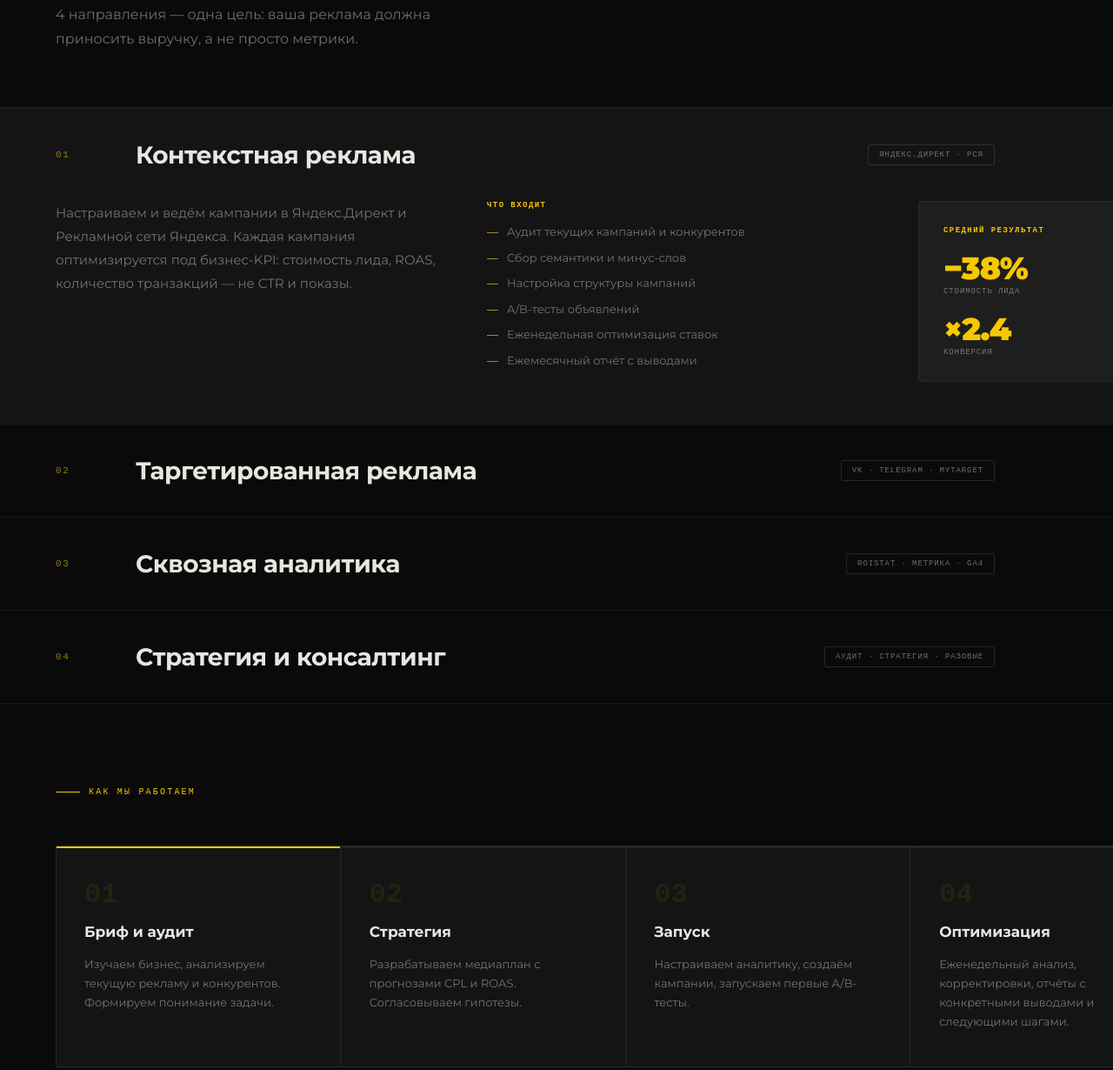
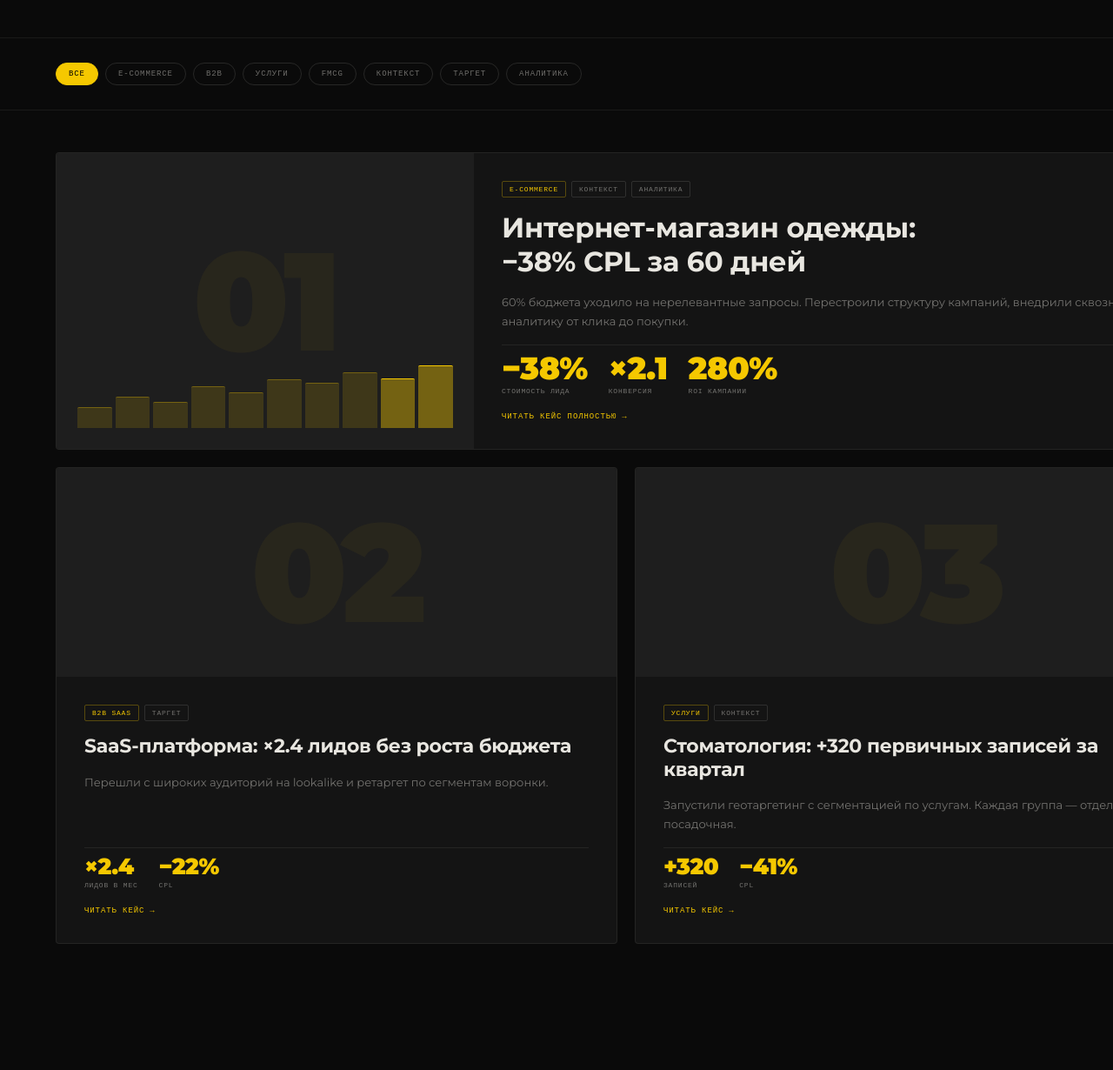
Before and after one commit to Nafojoj/-, a plain HTML site: page index.html in a window 1280 px wide. Shown: the part 347-1577 px from the top of the page at 87% size. After the commit the page ends 1528 px from the top, so only its background shows below. Drawn offline with Linux system fonts and the light colour scheme; a web font is replaced by a local one.

Commit message:
Update index.html

```diff
--- a/index.html
+++ b/index.html
@@ -2,13 +2,13 @@
 <html lang="ru">
 <head>
 <meta charset="UTF-8">
-<title>SIGNAL — Услуги</title>
+<title>SIGNAL — Кейсы</title>
 <link href="https://fonts.googleapis.com/css2?family=Montserrat:wght@400;500;600;700;900&family=Martian+Mono:wght@400;600&display=swap" rel="stylesheet">
 <style>
 * { margin:0; padding:0; box-sizing:border-box; }
 body { width:1440px; background:#0A0A0A; font-family:'Montserrat',sans-serif; color:#E8E6E0; }
 :root {
-  --s1:#141414; --s2:#1E1E1E; --s3:#272727;
+  --s1:#141414; --s2:#1E1E1E;
   --border:rgba(232,230,224,.07); --border2:rgba(232,230,224,.13);
   --text:#E8E6E0; --muted:rgba(232,230,224,.45); --hint:rgba(232,230,224,.2);
   --accent:#F5C800; --mono:'Martian Mono',monospace;
@@ -27,102 +27,99 @@ nav {
 .page-hero {
   padding:80px 64px 64px;
   border-bottom:1px solid var(--border);
+  display:flex; justify-content:space-between; align-items:flex-end;
   position:relative; overflow:hidden;
 }
 .page-hero::after { content:''; position:absolute; top:0; left:0; right:0; height:3px; background:var(--accent); }
+.ph-left {}
 .ph-tag { font-family:var(--mono); font-size:10px; color:var(--accent); letter-spacing:.22em; text-transform:uppercase; display:flex; align-items:center; gap:10px; margin-bottom:24px; }
 .ph-tag::before { content:''; width:28px; height:1px; background:var(--accent); }
-.ph-h1 { font-weight:900; font-size:80px; line-height:.92; letter-spacing:-2px; text-transform:uppercase; color:var(--text); max-width:700px; margin-bottom:24px; }
-.ph-desc { font-size:16px; color:var(--muted); line-height:1.75; max-width:480px; }
+.ph-h1 { font-weight:900; font-size:80px; line-height:.92; letter-spacing:-2px; text-transform:uppercase; color:var(--text); }
+.ph-desc { font-size:14px; color:var(--muted); line-height:1.75; max-width:320px; text-align:right; }
 
-/* SERVICES LIST — accordion style */
-.services-list { border-bottom:1px solid var(--border); }
+/* FILTERS */
+.filters {
+  padding:28px 64px;
+  border-bottom:1px solid var(--border);
+  display:flex; gap:8px; flex-wrap:wrap;
+}
+.filter-pill {
+  font-family:var(--mono); font-size:9px; letter-spacing:.1em; text-transform:uppercase;
+  padding:7px 14px; border-radius:20px; border:1px solid var(--border2);
+  color:var(--muted); cursor:pointer; transition:.15s;
+}
+.filter-pill.active { background:var(--accent); color:#000; border-color:var(--accent); }
 
-.srv-item {
-  border-top:1px solid var(--border);
-  overflow:hidden;
+/* CASES GRID */
+.cases-grid { padding:48px 64px 96px; display:grid; grid-template-columns:1fr 1fr; gap:20px; }
+
+.case-card {
+  background:var(--s1); border:1px solid var(--border);
+  border-radius:4px; overflow:hidden;
+  display:flex; flex-direction:column;
+  transition: border-color .2s;
 }
-.srv-item.open { background:var(--s1); }
+.case-card:hover { border-color:var(--border2); }
 
-.srv-header {
-  padding:36px 64px;
-  display:grid;
-  grid-template-columns:60px 1fr auto 200px;
-  align-items:center;
-  gap:32px;
-  cursor:pointer;
+.case-card.featured {
+  grid-column:1/-1;
+  flex-direction:row;
 }
-.srv-num { font-family:var(--mono); font-size:11px; color:var(--accent); letter-spacing:.15em; opacity:.6; }
-.srv-title { font-weight:700; font-size:28px; color:var(--text); letter-spacing:-0.5px; }
-.srv-tag {
-  font-family:var(--mono); font-size:9px; color:var(--muted);
-  border:1px solid var(--border2); padding:6px 12px; border-radius:2px;
-  letter-spacing:.1em; text-transform:uppercase; white-space:nowrap;
+
+.cc-visual {
+  height:240px; background:var(--s2);
+  position:relative; overflow:hidden;
+  flex-shrink:0;
 }
-.srv-arrow { font-size:20px; color:var(--accent); justify-self:end; }
-.srv-item.open .srv-arrow { transform:rotate(45deg); }
+.case-card.featured .cc-visual { width:480px; height:auto; }
 
-.srv-body {
-  display:none; padding:0 64px 48px;
+/* Visual pattern inside */
+.vis-pattern {
+  position:absolute; inset:0;
+  display:flex; align-items:center; justify-content:center;
 }
-.srv-item.open .srv-body { display:grid; grid-template-columns:1fr 1fr 320px; gap:48px; }
+.vis-num {
+  font-weight:900; font-size:160px; color:rgba(245,200,0,.05);
+  line-height:1; letter-spacing:-5px; user-select:none;
+}
+.vis-bar-chart {
+  position:absolute; bottom:24px; left:24px; right:24px;
+  display:flex; align-items:flex-end; gap:4px; height:80px;
+}
+.vis-bar { flex:1; background:rgba(245,200,0,.15); border-radius:2px 2px 0 0; border-top:1px solid rgba(245,200,0,.3); }
+.vis-bar.hi { background:rgba(245,200,0,.4); border-top-color:var(--accent); }
 
-.sb-desc { font-size:15px; color:var(--muted); line-height:1.8; }
+.cc-body { padding:32px; display:flex; flex-direction:column; gap:16px; flex:1; }
 
-.sb-includes h4 {
+.cc-tags { display:flex; gap:6px; flex-wrap:wrap; }
+.cc-tag {
+  font-family:var(--mono); font-size:8px; letter-spacing:.1em; text-transform:uppercase;
+  padding:4px 8px; border:1px solid var(--border2); border-radius:2px; color:var(--muted);
+}
+.cc-tag.accent { border-color:rgba(245,200,0,.3); color:var(--accent); }
+
+.cc-title { font-weight:700; font-size:22px; color:var(--text); line-height:1.2; letter-spacing:-0.3px; }
+.case-card.featured .cc-title { font-size:32px; }
+
+.cc-desc { font-size:13px; color:var(--muted); line-height:1.7; }
+
+.cc-metrics { display:flex; gap:24px; padding-top:8px; border-top:1px solid var(--border); margin-top:auto; }
+.cc-metric { display:flex; flex-direction:column; gap:4px; }
+.cc-m-val { font-weight:900; font-size:26px; color:var(--accent); line-height:1; letter-spacing:-0.5px; }
+.case-card.featured .cc-m-val { font-size:36px; }
+.cc-m-label { font-family:var(--mono); font-size:8px; color:var(--muted); letter-spacing:.1em; text-transform:uppercase; }
+
+.cc-link {
   font-family:var(--mono); font-size:9px; color:var(--accent);
-  letter-spacing:.16em; text-transform:uppercase; margin-bottom:16px;
+  letter-spacing:.1em; text-transform:uppercase;
+  display:flex; align-items:center; gap:6px; margin-top:4px;
+  text-decoration:none;
 }
-.sb-list { list-style:none; display:flex; flex-direction:column; gap:10px; }
-.sb-list li {
-  font-size:13px; color:var(--muted); display:flex; align-items:flex-start; gap:10px; line-height:1.5;
-}
-.sb-list li::before { content:'—'; color:var(--accent); flex-shrink:0; }
+.cc-link::after { content:'→'; }
 
-.sb-result {
-  background:var(--s2); border:1px solid var(--border);
-  padding:28px; border-radius:4px; display:flex; flex-direction:column; gap:20px;
-}
-.sb-result h4 { font-family:var(--mono); font-size:9px; color:var(--accent); letter-spacing:.16em; text-transform:uppercase; }
-.sb-metric { display:flex; flex-direction:column; gap:4px; }
-.sb-metric-val { font-weight:900; font-size:36px; color:var(--accent); letter-spacing:-1px; line-height:1; }
-.sb-metric-label { font-family:var(--mono); font-size:9px; color:var(--muted); letter-spacing:.1em; text-transform:uppercase; }
-
-/* PROCESS */
-.process-section { padding:96px 64px; }
-.ps-tag { font-family:var(--mono); font-size:10px; color:var(--accent); letter-spacing:.22em; text-transform:uppercase; display:flex; align-items:center; gap:10px; margin-bottom:56px; }
-.ps-tag::before { content:''; width:28px; height:1px; background:var(--accent); }
-.process-steps { display:grid; grid-template-columns:repeat(4,1fr); gap:1px; background:var(--border); border:1px solid var(--border); }
-.step {
-  background:var(--s1); padding:40px 32px;
-  display:flex; flex-direction:column; gap:16px;
-  border-right:1px solid var(--border);
-  position:relative; overflow:hidden;
-}
-.step:last-child { border-right:none; }
-.step::before { content:''; position:absolute; top:0; left:0; right:0; height:2px; background:var(--s3); }
-.step.active::before { background:var(--accent); }
-.step-num { font-family:var(--mono); font-size:32px; font-weight:600; color:rgba(245,200,0,.08); line-height:1; }
-.step-title { font-weight:700; font-size:17px; color:var(--text); }
-.step-desc { font-size:13px; color:var(--muted); line-height:1.7; }
-
-/* FAQ */
-.faq-section { padding:0 64px 96px; }
-.faq-item { border-top:1px solid var(--border); padding:28px 0; display:grid; grid-template-columns:1fr auto; gap:32px; align-items:start; }
-.faq-q { font-weight:600; font-size:18px; color:var(--text); }
-.faq-a { font-size:14px; color:var(--muted); line-height:1.75; max-width:600px; }
-.faq-plus { font-size:22px; color:var(--accent); flex-shrink:0; margin-top:2px; }
-
-/* CTA */
-.cta-block {
-  margin:0 64px 64px;
-  background:var(--s1); border:1px solid var(--border);
-  padding:64px; display:flex; justify-content:space-between; align-items:center;
-  border-radius:4px;
-}
-.cta-h2 { font-weight:900; font-size:44px; letter-spacing:-1px; text-transform:uppercase; color:var(--text); margin-bottom:12px; }
-.cta-desc { font-size:14px; color:var(--muted); }
-.btn-primary { font-family:var(--mono); font-size:11px; font-weight:600; letter-spacing:.1em; text-transform:uppercase; background:var(--accent); color:#000; padding:16px 32px; border-radius:2px; text-decoration:none; }
+/* BAR heights */
+.b1{height:30%} .b2{height:45%} .b3{height:38%} .b4{height:60%} .b5{height:52%}
+.b6{height:70%} .b7{height:65%} .b8{height:80%} .b9{height:72%} .b10{height:90%}
 </style>
 </head>
 <body>
@@ -131,8 +128,8 @@ nav {
   <div class="nav-logo">SIGNAL</div>
   <div class="nav-links">
     <a class="nav-link" href="#">Главная</a>
-    <a class="nav-link active" href="#">Услуги</a>
-    <a class="nav-link" href="#">Кейсы</a>
+    <a class="nav-link" href="#">Услуги</a>
+    <a class="nav-link active" href="#">Кейсы</a>
     <a class="nav-link" href="#">О нас</a>
     <a class="nav-link" href="#">Блог</a>
   </div>
@@ -140,137 +137,88 @@ nav {
 </nav>
 
 <section class="page-hero">
-  <div class="ph-tag">Услуги</div>
-  <div class="ph-h1">ЧТО МЫ<br>ДЕЛАЕМ</div>
-  <div class="ph-desc">4 направления — одна цель: ваша реклама должна приносить выручку, а не просто метрики.</div>
+  <div class="ph-left">
+    <div class="ph-tag">Кейсы</div>
+    <div class="ph-h1">РЕАЛЬНЫЕ<br>РЕЗУЛЬТАТЫ</div>
+  </div>
+  <div class="ph-desc">6+ кейсов из разных ниш.<br>Цифры, которые проверяемы.</div>
 </section>
 
-<!-- SERVICES ACCORDION -->
-<div class="services-list">
+<div class="filters">
+  <div class="filter-pill active">Все</div>
+  <div class="filter-pill">E-commerce</div>
+  <div class="filter-pill">B2B</div>
+  <div class="filter-pill">Услуги</div>
+  <div class="filter-pill">FMCG</div>
+  <div class="filter-pill">Контекст</div>
+  <div class="filter-pill">Таргет</div>
+  <div class="filter-pill">Аналитика</div>
+</div>
 
-  <div class="srv-item open">
-    <div class="srv-header">
-      <div class="srv-num">01</div>
-      <div class="srv-title">Контекстная реклама</div>
-      <div class="srv-tag">Яндекс.Директ · РСЯ</div>
-      <div class="srv-arrow">+</div>
+<div class="cases-grid">
+
+  <!-- FEATURED -->
+  <div class="case-card featured">
+    <div class="cc-visual">
+      <div class="vis-pattern"><div class="vis-num">01</div></div>
+      <div class="vis-bar-chart">
+        <div class="vis-bar b1"></div><div class="vis-bar b2"></div><div class="vis-bar b3"></div>
+        <div class="vis-bar b4"></div><div class="vis-bar b5"></div><div class="vis-bar b6"></div>
+        <div class="vis-bar b7"></div><div class="vis-bar b8"></div><div class="vis-bar b9 hi"></div>
+        <div class="vis-bar b10 hi"></div>
+      </div>
     </div>
-    <div class="srv-body">
-      <div class="sb-desc">
-        Настраиваем и ведём кампании в Яндекс.Директ и Рекламной сети Яндекса. Каждая кампания оптимизируется под бизнес-KPI: стоимость лида, ROAS, количество транзакций — не CTR и показы.
+    <div class="cc-body">
+      <div class="cc-tags">
+        <span class="cc-tag accent">E-commerce</span>
+        <span class="cc-tag">Контекст</span>
+        <span class="cc-tag">Аналитика</span>
       </div>
-      <div class="sb-includes">
-        <h4>Что входит</h4>
-        <ul class="sb-list">
-          <li>Аудит текущих кампаний и конкурентов</li>
-          <li>Сбор семантики и минус-слов</li>
-          <li>Настройка структуры кампаний</li>
-          <li>A/B-тесты объявлений</li>
-          <li>Еженедельная оптимизация ставок</li>
-          <li>Ежемесячный отчёт с выводами</li>
-        </ul>
+      <div class="cc-title">Интернет-магазин одежды:<br>−38% CPL за 60 дней</div>
+      <div class="cc-desc">60% бюджета уходило на нерелевантные запросы. Перестроили структуру кампаний, внедрили сквозную аналитику от клика до покупки.</div>
+      <div class="cc-metrics">
+        <div class="cc-metric"><div class="cc-m-val">−38%</div><div class="cc-m-label">Стоимость лида</div></div>
+        <div class="cc-metric"><div class="cc-m-val">×2.1</div><div class="cc-m-label">Конверсия</div></div>
+        <div class="cc-metric"><div class="cc-m-val">280%</div><div class="cc-m-label">ROI кампании</div></div>
       </div>
-      <div class="sb-result">
-        <h4>Средний результат</h4>
-        <div class="sb-metric">
-          <div class="sb-metric-val">−38%</div>
-          <div class="sb-metric-label">Стоимость лида</div>
-        </div>
-        <div class="sb-metric">
-          <div class="sb-metric-val">×2.4</div>
-          <div class="sb-metric-label">Конверсия</div>
-        </div>
-      </div>
+      <a class="cc-link" href="#">Читать кейс полностью</a>
     </div>
   </div>
 
-  <div class="srv-item">
-    <div class="srv-header">
-      <div class="srv-num">02</div>
-      <div class="srv-title">Таргетированная реклама</div>
-      <div class="srv-tag">VK · Telegram · MyTarget</div>
-      <div class="srv-arrow">+</div>
+  <!-- CASE 2 -->
+  <div class="case-card">
+    <div class="cc-visual">
+      <div class="vis-pattern"><div class="vis-num">02</div></div>
     </div>
-    <div class="srv-body"></div>
+    <div class="cc-body">
+      <div class="cc-tags"><span class="cc-tag accent">B2B SaaS</span><span class="cc-tag">Таргет</span></div>
+      <div class="cc-title">SaaS-платформа: ×2.4 лидов без роста бюджета</div>
+      <div class="cc-desc">Перешли с широких аудиторий на lookalike и ретаргет по сегментам воронки.</div>
+      <div class="cc-metrics">
+        <div class="cc-metric"><div class="cc-m-val">×2.4</div><div class="cc-m-label">Лидов в мес</div></div>
+        <div class="cc-metric"><div class="cc-m-val">−22%</div><div class="cc-m-label">CPL</div></div>
+      </div>
+      <a class="cc-link" href="#">Читать кейс</a>
+    </div>
   </div>
 
-  <div class="srv-item">
-    <div class="srv-header">
-      <div class="srv-num">03</div>
-      <div class="srv-title">Сквозная аналитика</div>
-      <div class="srv-tag">Roistat · Метрика · GA4</div>
-      <div class="srv-arrow">+</div>
+  <!-- CASE 3 -->
+  <div class="case-card">
+    <div class="cc-visual">
+      <div class="vis-pattern"><div class="vis-num">03</div></div>
     </div>
-    <div class="srv-body"></div>
-  </div>
-
-  <div class="srv-item">
-    <div class="srv-header">
-      <div class="srv-num">04</div>
-      <div class="srv-title">Стратегия и консалтинг</div>
-      <div class="srv-tag">Аудит · Стратегия · Разовые</div>
-      <div class="srv-arrow">+</div>
+    <div class="cc-body">
+      <div class="cc-tags"><span class="cc-tag accent">Услуги</span><span class="cc-tag">Контекст</span></div>
+      <div class="cc-title">Стоматология: +320 первичных записей за квартал</div>
+      <div class="cc-desc">Запустили геотаргетинг с сегментацией по услугам. Каждая группа — отдельная посадочная.</div>
+      <div class="cc-metrics">
+        <div class="cc-metric"><div class="cc-m-val">+320</div><div class="cc-m-label">Записей</div></div>
+        <div class="cc-metric"><div class="cc-m-val">−41%</div><div class="cc-m-label">CPL</div></div>
+      </div>
+      <a class="cc-link" href="#">Читать кейс</a>
     </div>
-    <div class="srv-body"></div>
   </div>
 
 </div>
-
-<!-- PROCESS -->
-<section class="process-section">
-  <div class="ps-tag">Как мы работаем</div>
-  <div class="process-steps">
-    <div class="step active">
-      <div class="step-num">01</div>
-      <div class="step-title">Бриф и аудит</div>
-      <div class="step-desc">Изучаем бизнес, анализируем текущую рекламу и конкурентов. Формируем понимание задачи.</div>
-    </div>
-    <div class="step">
-      <div class="step-num">02</div>
-      <div class="step-title">Стратегия</div>
-      <div class="step-desc">Разрабатываем медиаплан с прогнозами CPL и ROAS. Согласовываем гипотезы.</div>
-    </div>
-    <div class="step">
-      <div class="step-num">03</div>
-      <div class="step-title">Запуск</div>
-      <div class="step-desc">Настраиваем аналитику, создаём кампании, запускаем первые A/B-тесты.</div>
-    </div>
-    <div class="step">
-      <div class="step-num">04</div>
-      <div class="step-title">Оптимизация</div>
-      <div class="step-desc">Еженедельный анализ, корректировки, отчёты с конкретными выводами и следующими шагами.</div>
-    </div>
-  </div>
-</section>
-
-<!-- FAQ -->
-<section class="faq-section">
-  <div class="faq-item">
-    <div><div class="faq-q">Сколько стоит ведение рекламы?</div><div class="faq-a" style="margin-top:12px">Стоимость зависит от объёма задач и рекламного бюджета. Минимальный порог — от 50 000 ₽/мес. Точную стоимость рассчитываем после брифа — это бесплатно.</div></div>
-    <div class="faq-plus">+</div>
-  </div>
-  <div class="faq-item">
-    <div><div class="faq-q">Как быстро будет результат?</div><div class="faq-a" style="margin-top:12px">Первые данные для оптимизации — через 2 недели. Устойчивый результат — через 4–8 недель. Всё зависит от ниши и объёма бюджета.</div></div>
-    <div class="faq-plus">+</div>
-  </div>
-  <div class="faq-item">
-    <div><div class="faq-q">Как вы отчитываетесь?</div><div class="faq-a" style="margin-top:12px">Еженедельные короткие отчёты + ежемесячный детальный разбор. Всегда есть доступ к живому дашборду — видите данные в реальном времени.</div></div>
-    <div class="faq-plus">+</div>
-  </div>
-  <div class="faq-item">
-    <div><div class="faq-q">Можно ли совместить несколько услуг?</div></div>
-    <div class="faq-plus">+</div>
-  </div>
-</section>
-
-<!-- CTA -->
-<div class="cta-block">
-  <div>
-    <div class="cta-h2">Не знаете,<br>с чего начать?</div>
-    <div class="cta-desc">Бесплатный аудит рекламы — за 3 рабочих дня</div>
-  </div>
-  <a class="btn-primary" href="#">Получить аудит →</a>
-</div>
-
 </body>
 </html>
```
